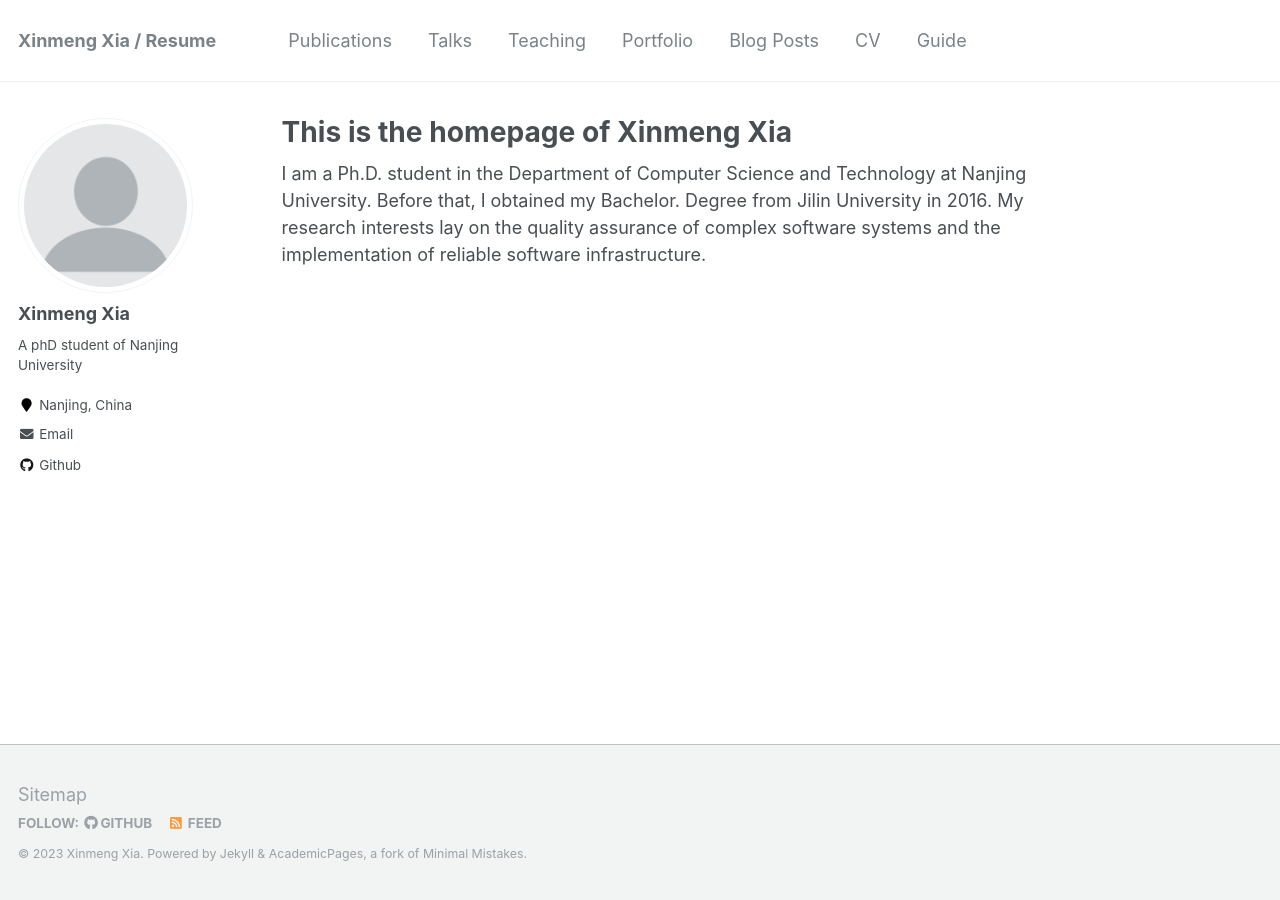
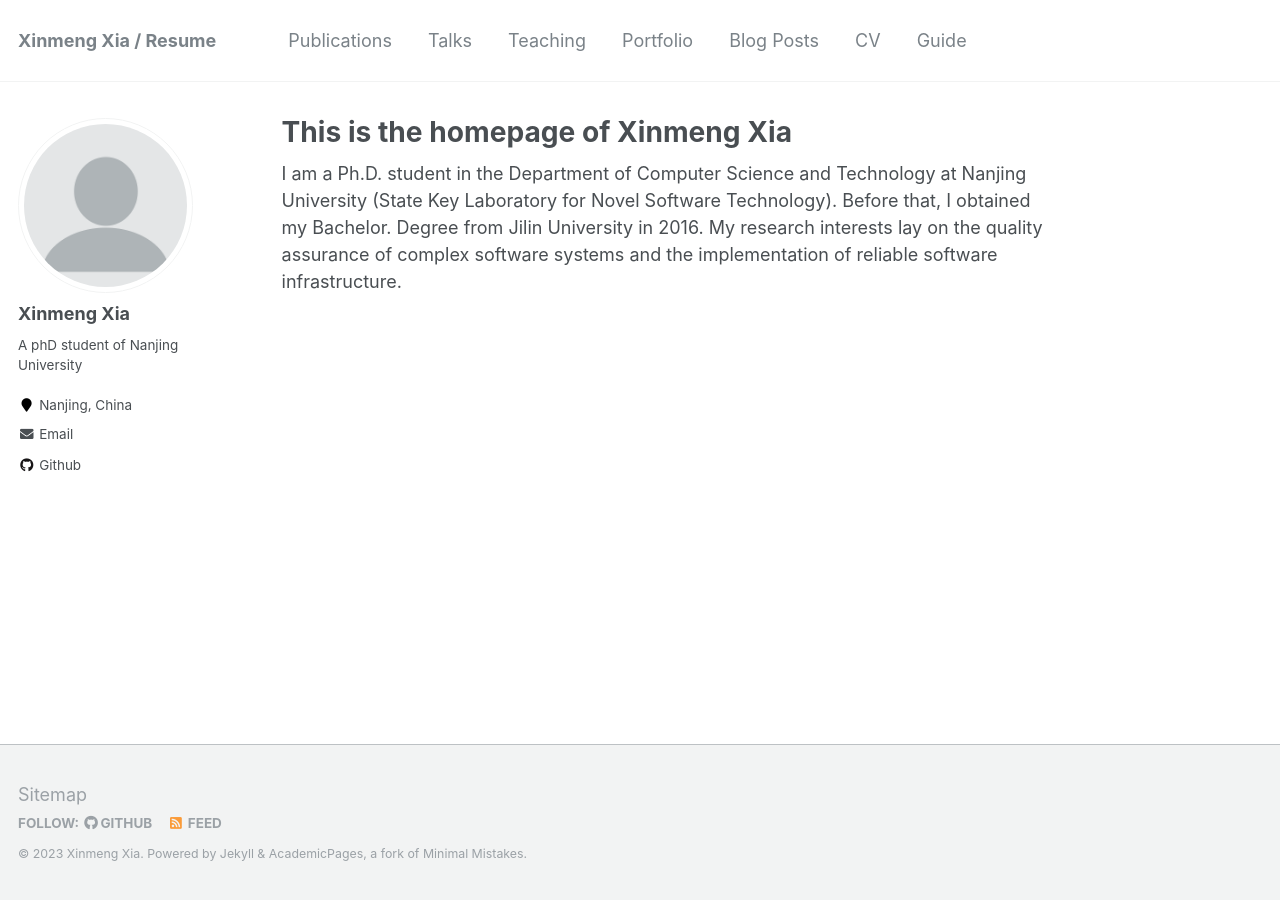
Before and after one commit to xiaxinmeng/xiaxinmeng.github.io, a Jekyll site: the page built from _pages/about.md, in a window 1280 px wide. Built offline with Jekyll 4.4.1, drawn with Linux system fonts in a browser that asks for light colours.

Commit message:
Update about.md

```diff
--- a/_pages/about.md
+++ b/_pages/about.md
@@ -8,4 +8,4 @@
   - /about.html
 ---
 
-I am a Ph.D. student in the Department of Computer Science and Technology at Nanjing University. Before that, I obtained my Bachelor. Degree from Jilin University in 2016. My research interests lay on the quality assurance of complex software systems and the implementation of reliable software infrastructure.
+I am a Ph.D. student in the Department of Computer Science and Technology at Nanjing University (State Key Laboratory for Novel Software Technology). Before that, I obtained my Bachelor. Degree from Jilin University in 2016. My research interests lay on the quality assurance of complex software systems and the implementation of reliable software infrastructure.
```
